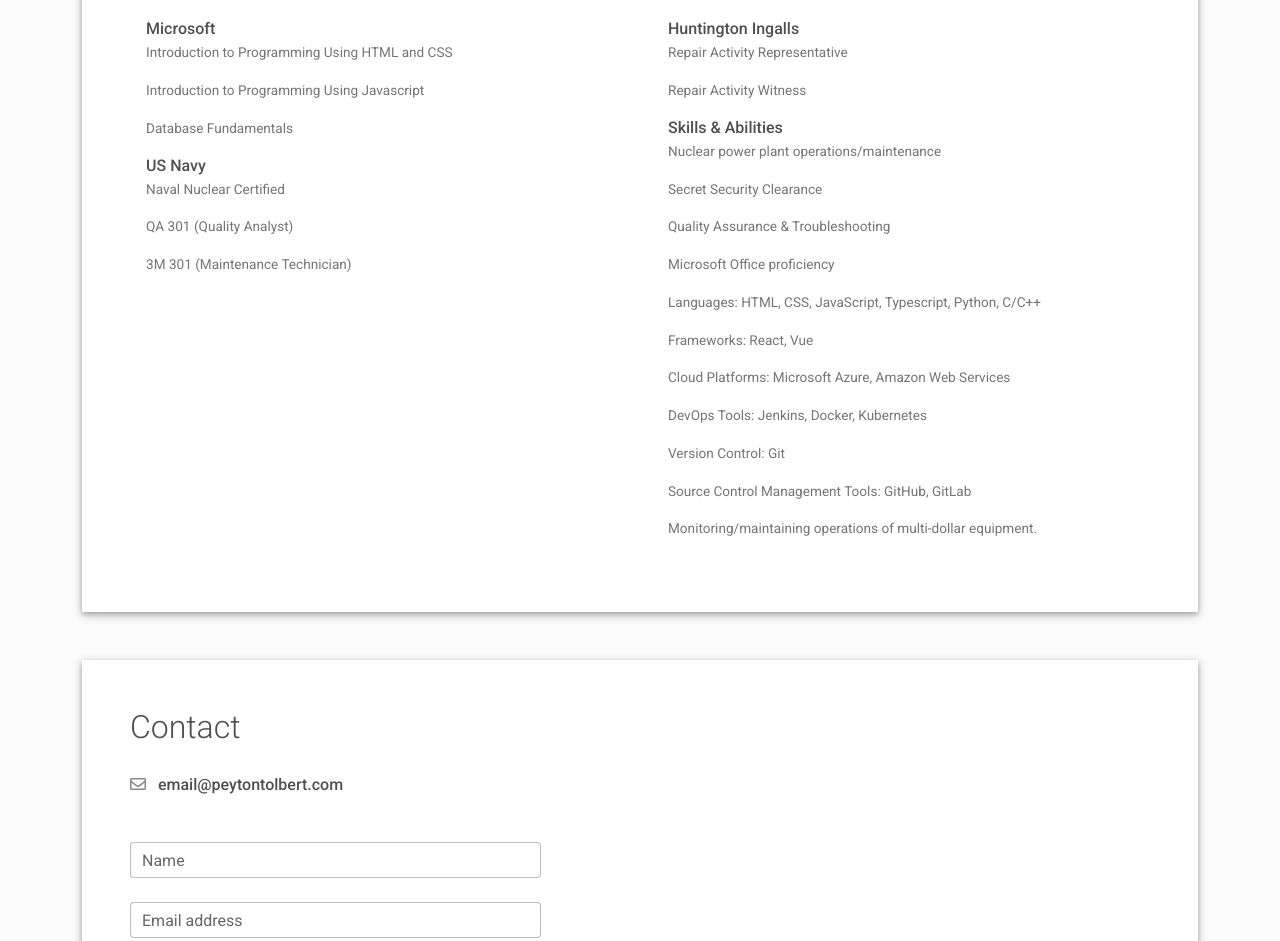
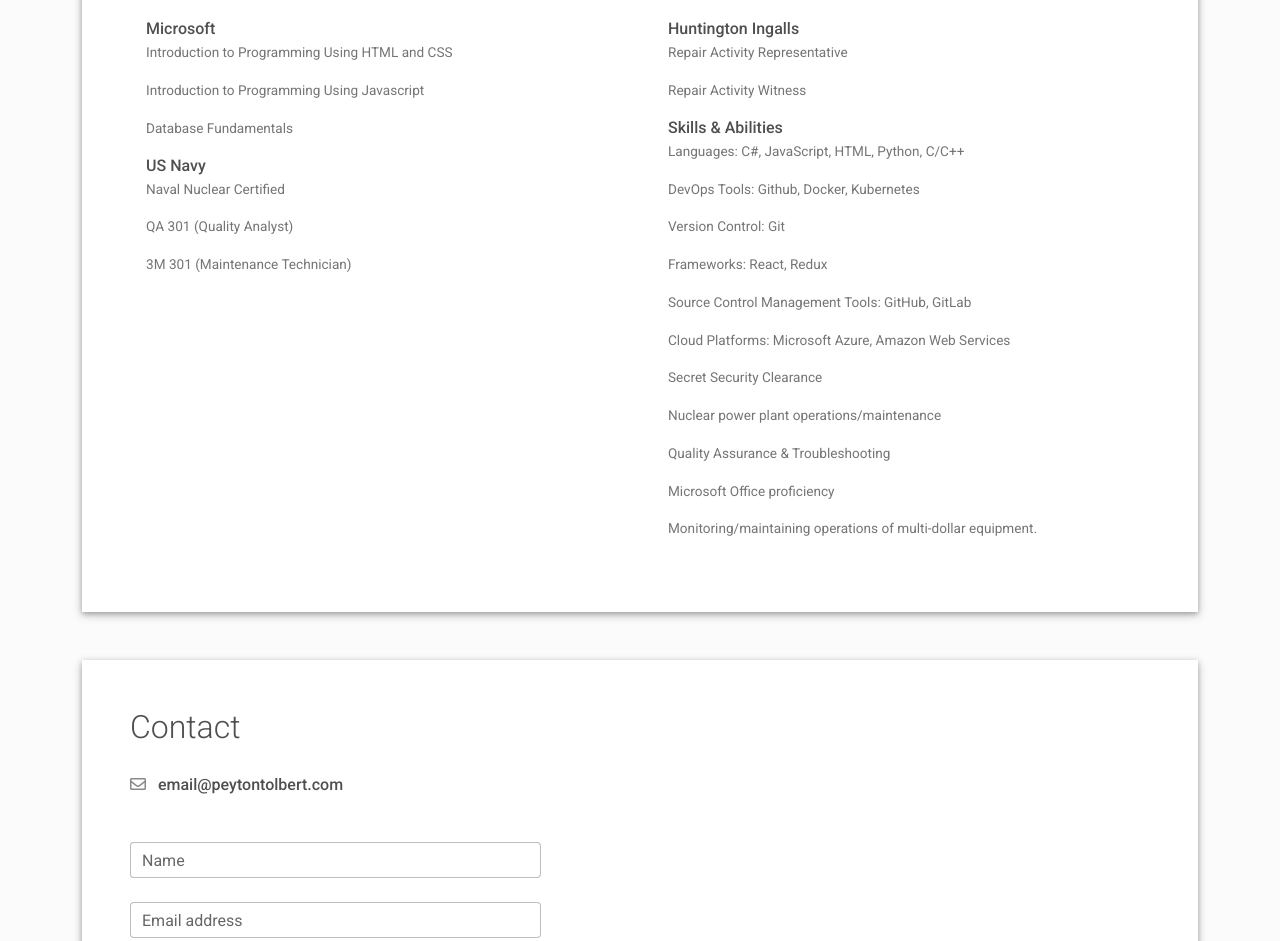
Before and after one commit to peytontolbert/ResumeWebsite, a website: page public/indexdevops.html in a window 1280 px wide. Shown: the part 4457-5398 px from the top of the page. Drawn offline with Linux system fonts and the light colour scheme.

Commit message:
updated software page

```diff
--- a/public/indexdevops.html
+++ b/public/indexdevops.html
@@ -296,16 +296,16 @@
               <p class="text-muted text-small" data-aos="fade-left" data-aos-delay="100">Repair Activity Representative</p>
               <p class="text-muted text-small" data-aos="fade-left" data-aos-delay="100">Repair Activity Witness</p>
               <h3 class="h6 mb-1" data-aos="fade-left" data-aos-delay="0">Skills & Abilities</h3>
+              <p class="text-muted text-small" data-aos="fade-left" data-aos-delay="100">Languages: C#, JavaScript, HTML, Python, C/C++</p>
+              <p class="text-muted text-small" data-aos="fade-left" data-aos-delay="100">DevOps Tools: Github, Docker, Kubernetes</p>
+              <p class="text-muted text-small" data-aos="fade-left" data-aos-delay="100">Version Control: Git</p>
+              <p class="text-muted text-small" data-aos="fade-left" data-aos-delay="100">Frameworks: React, Redux</p>
+              <p class="text-muted text-small" data-aos="fade-left" data-aos-delay="100">Source Control Management Tools: GitHub, GitLab</p>
+              <p class="text-muted text-small" data-aos="fade-left" data-aos-delay="100">Cloud Platforms: Microsoft Azure, Amazon Web Services</p>
+              <p class="text-muted text-small" data-aos="fade-left" data-aos-delay="100">Secret Security Clearance</p>
               <p class="text-muted text-small" data-aos="fade-left" data-aos-delay="100">Nuclear power plant operations/maintenance</p>
-              <p class="text-muted text-small" data-aos="fade-left" data-aos-delay="100">Secret Security Clearance</p>
               <p class="text-muted text-small" data-aos="fade-left" data-aos-delay="100">Quality Assurance & Troubleshooting</p>
               <p class="text-muted text-small" data-aos="fade-left" data-aos-delay="100">Microsoft Office proficiency</p>
-              <p class="text-muted text-small" data-aos="fade-left" data-aos-delay="100">Languages: HTML, CSS, JavaScript, Typescript, Python, C/C++</p>
-              <p class="text-muted text-small" data-aos="fade-left" data-aos-delay="100">Frameworks: React, Vue</p>
-              <p class="text-muted text-small" data-aos="fade-left" data-aos-delay="100">Cloud Platforms: Microsoft Azure, Amazon Web Services</p>
-              <p class="text-muted text-small" data-aos="fade-left" data-aos-delay="100">DevOps Tools: Jenkins, Docker, Kubernetes</p>
-              <p class="text-muted text-small" data-aos="fade-left" data-aos-delay="100">Version Control: Git</p>
-              <p class="text-muted text-small" data-aos="fade-left" data-aos-delay="100">Source Control Management Tools: GitHub, GitLab</p>
               <p class="text-muted text-small" data-aos="fade-left" data-aos-delay="100">Monitoring/maintaining operations of multi-dollar equipment.</p>
             </div>
           </div>
```
